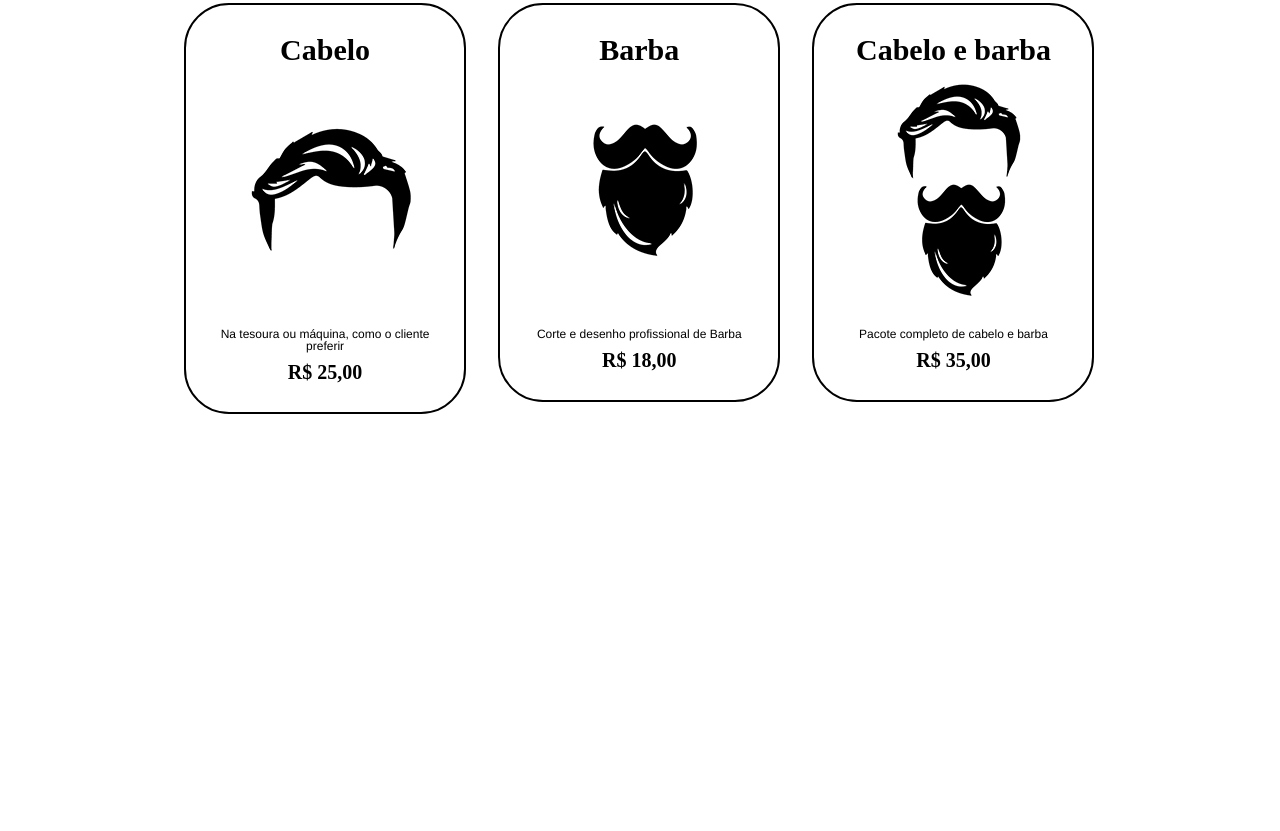
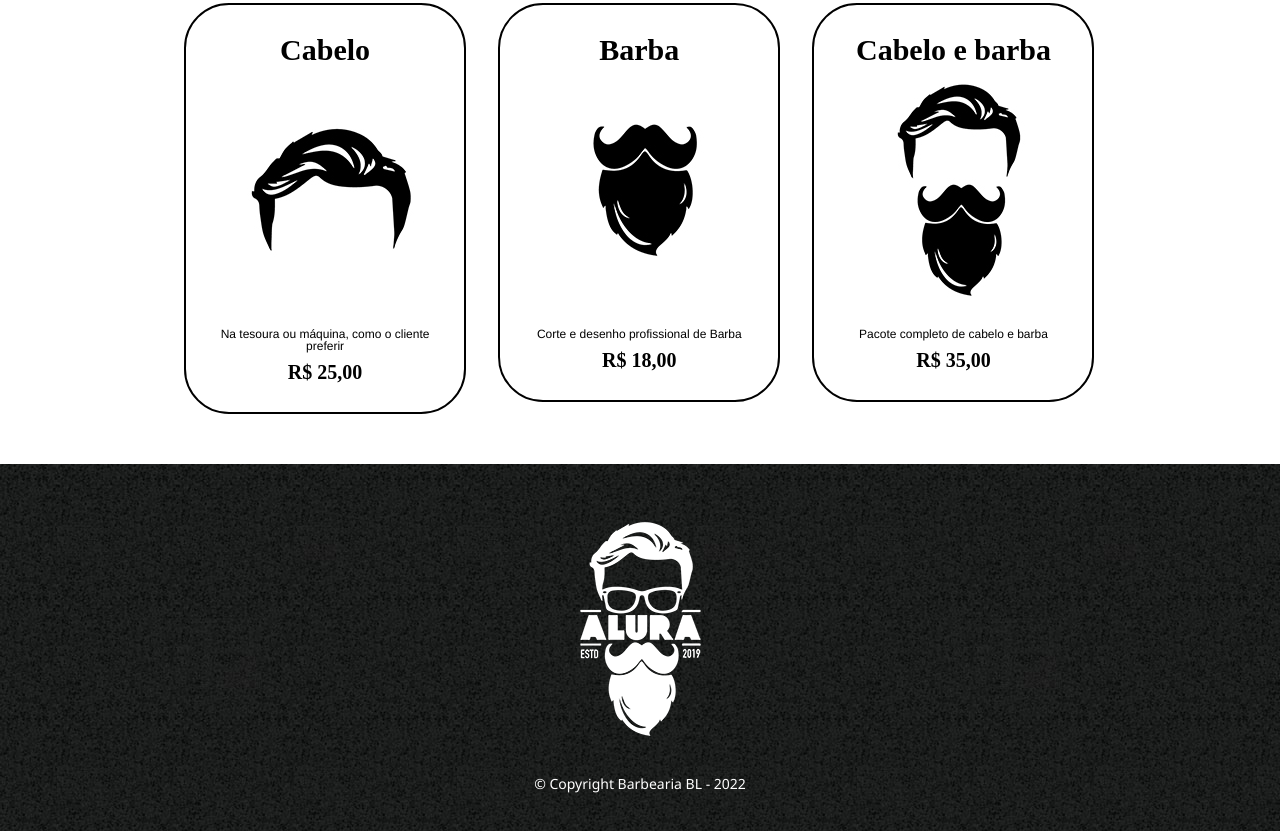
Before and after one commit to lucas1996dev/Barbearia-BL-, a plain HTML site: page Página P/produtos.html in a window 1280 px wide. Shown: the part 340-1171 px from the top of the page. Before the commit the page ends 804 px from the top, so only its background shows below. Drawn offline with Linux system fonts and the light colour scheme.

Commit message:
Avançando com a barber

```diff
--- a/Página P/produtos.css
+++ b/Página P/produtos.css
@@ -85,3 +85,15 @@ border-radius: 45px;
     font-weight: bold;
     margin-top: 10px;
 }
+
+footer {
+text-align: center;
+background: url("/Imagens/bg.jpg");
+padding: 40px;
+}
+footer p {
+    font-family: 'Segoe UI', Tahoma, Geneva, Verdana, sans-serif;
+    color: white;
+    font-size: 14px;
+    margin: 20px 0px 0px;
+}
--- a/Página P/produtos.html
+++ b/Página P/produtos.html
@@ -22,7 +22,7 @@
                  </nav>
             </div>
         </header>
-        <main id="fundo-produtos">
+        <main>
             <ul class="produtos">
                     <li>
                         <h2>Cabelo</h2>
@@ -44,5 +44,9 @@
                     </li>
             </ul>
         </main>
+        <footer>
+            <img src="/Imagens/logo-branco.png">
+            <p>  © Copyright Barbearia BL - 2022</p>
+        </footer>
     </body>
     </html>
```
